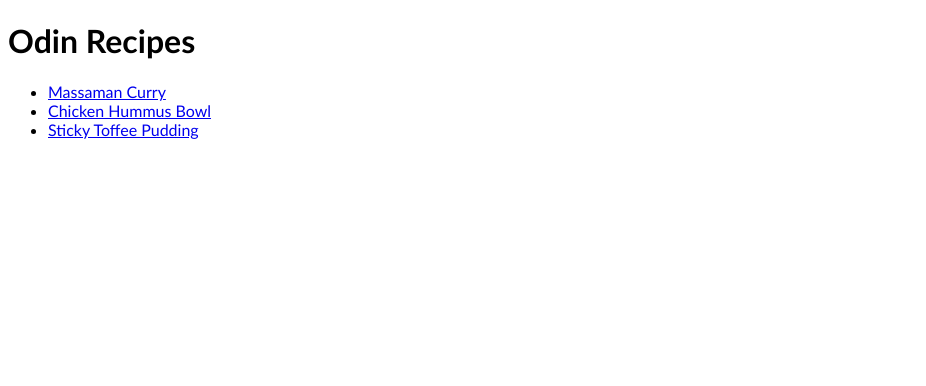
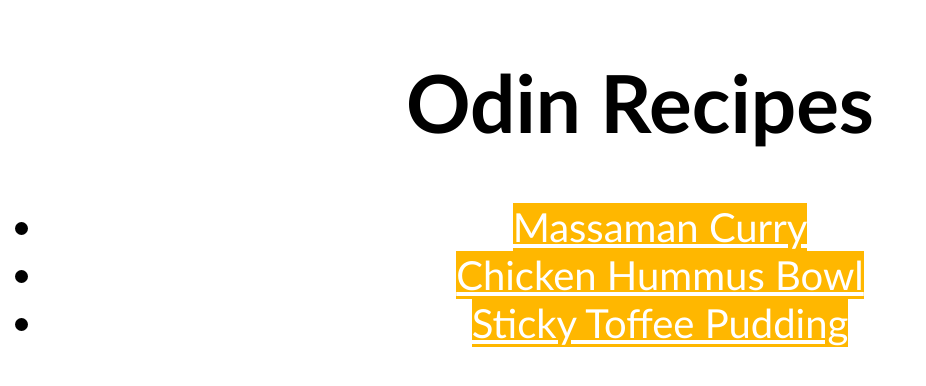
Before and after one commit to RyFarn/odin-recipes, a plain HTML site: page index.html in a window 1280 px wide. Shown: the whole page, without its empty margins (0-926 px from the left). Drawn offline with Linux system fonts and the light colour scheme.

Commit message:
Add class for nav buttons
Created a style for the nav buttons on the homepage. Allows user to
navigate between the different recipes on the site.

```diff
--- a/index.html
+++ b/index.html
@@ -11,9 +11,9 @@
         <h1>Odin Recipes</h1>
 
         <ul>
-            <li class="press"><a href="recipes/massaman-curry.html">Massaman Curry</a></li>
-            <li class="press"><a href="recipes/chicken-hummus.html">Chicken Hummus Bowl</a></li>
-            <li class="press"><a href="recipes/sticky-toffee.html">Sticky Toffee Pudding</a></li>
+            <li><a class="press" href="recipes/massaman-curry.html">Massaman Curry</a></li>
+            <li><a class="press" href="recipes/chicken-hummus.html">Chicken Hummus Bowl</a></li>
+            <li><a class="press" href="recipes/sticky-toffee.html">Sticky Toffee Pudding</a></li>
         </ul>
 
 
--- a/style.css
+++ b/style.css
@@ -1,3 +1,10 @@
 body{
     font-family: 'Gill Sans', 'Gill Sans MT', Calibri, 'Trebuchet MS', sans-serif;
+    font-size: 40px;
+    text-align: center;
 }
+
+.press{
+    color: white;
+    background-color: rgb(255, 183, 0);
+}
```
